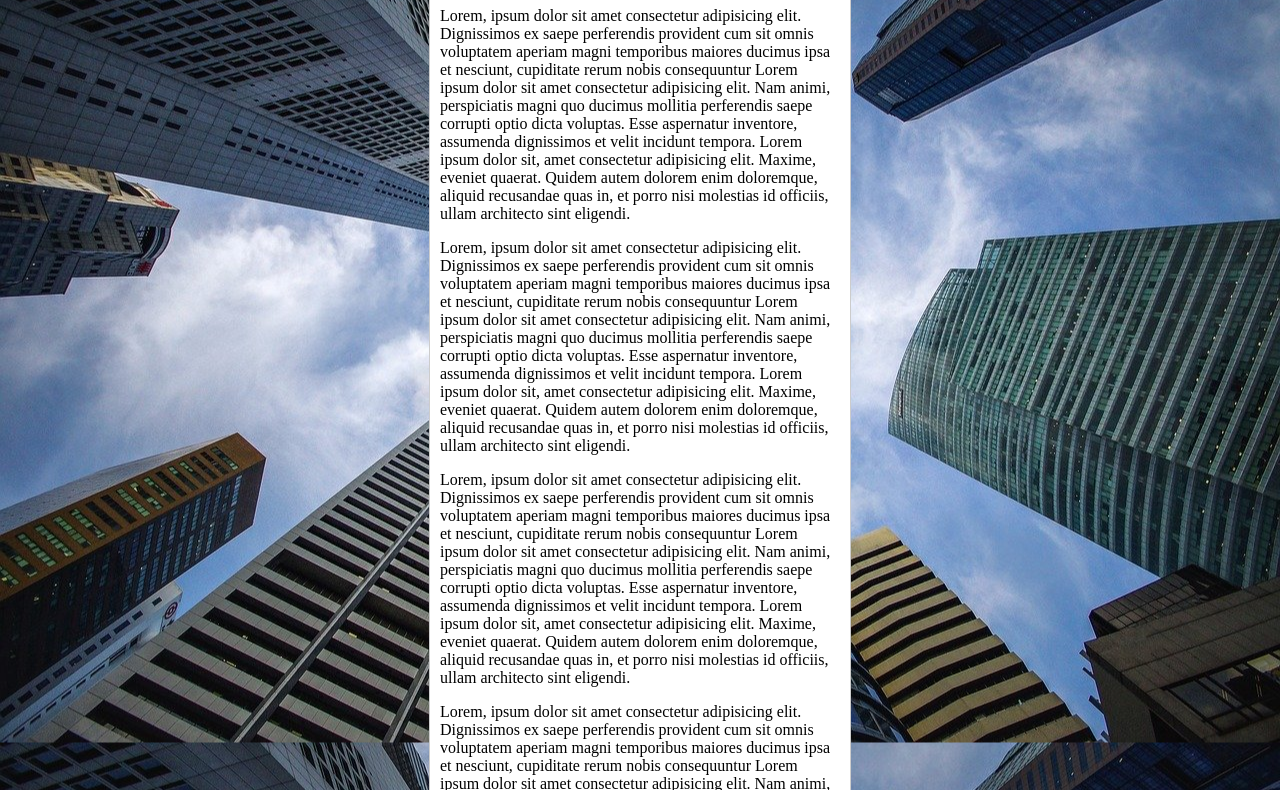
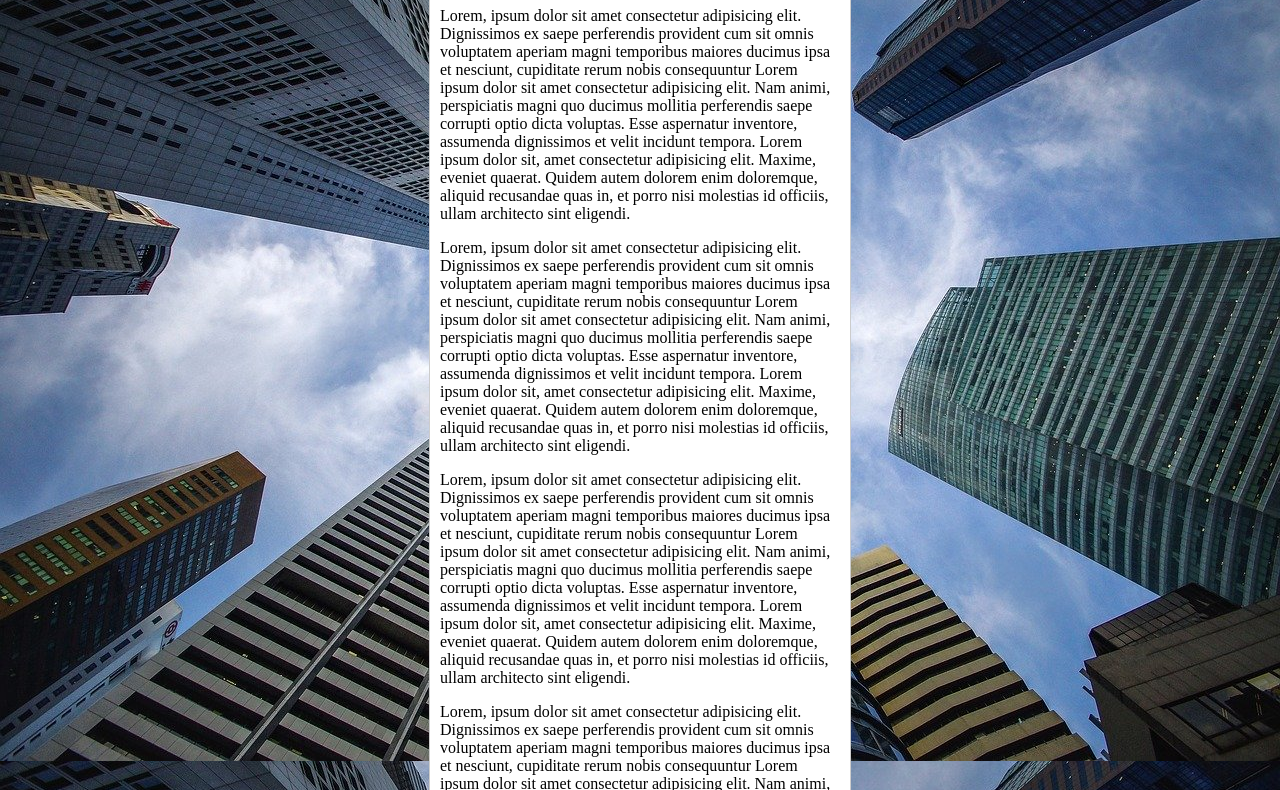
Before and after one commit to Lucaxxsss/html-css, a plain HTML site: page exercícios/ex022/fundo006.html in a window 1280 px wide. Shown: the part 92-882 px from the top of the page. Drawn offline with Linux system fonts and the light colour scheme.

Commit message:
Update fundo006.html

```diff
--- a/exercícios/ex022/fundo006.html
+++ b/exercícios/ex022/fundo006.html
@@ -3,20 +3,20 @@
 <head>
     <meta charset="UTF-8">
     <meta name="viewport" content="width=device-width, initial-scale=1.0">
-    <title>Document</title>
+    <title>Fundo fixo de tela</title>
     <style>
         body {
+            /* Shothand background image
+            cor imagem posição (ex:center center)/ cobrir a tela (cover,contain, etc) vinculo (attachment)
+            */
             height: 100vh;
-            background-color: black;
-            background-image: url('imagens/wallpaper002.jpg');
-            background-position: center center;
-            background-repeat: repeat-y;
-            background-size: cover;
+            background: #ccc url('imagens/wallpaper002.jpg') center top/cover no-repeat fixed;
         }
 
         main {
+            background-size: c;
             background-color: white;
-            width: 400px;
+            max-width: 400px;
             padding: 10px;
             margin: auto;
             border: 1px solid #ccc;
```
